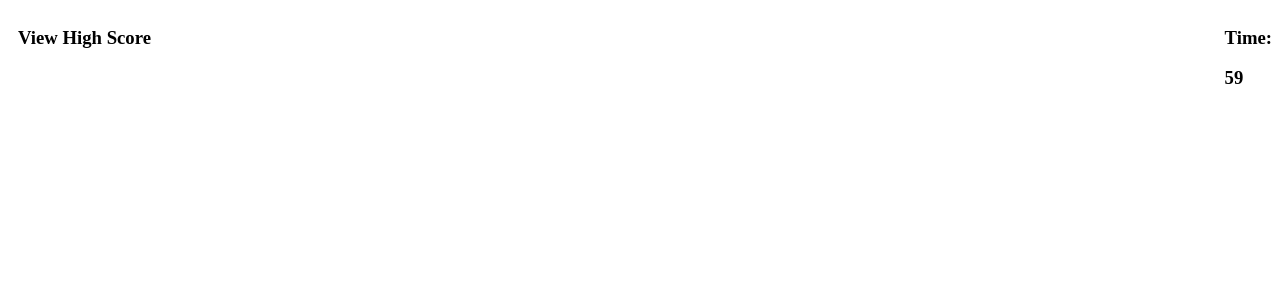
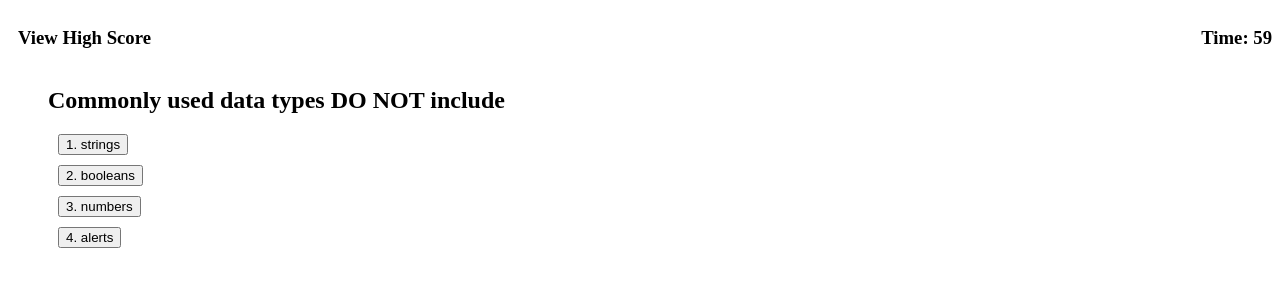
Before and after one commit to elissamaine/Coding-Quiz, a plain HTML site: page index.html in a window 1280 px wide. Both pictures are taken after a click on the button "STRAT QUIZ". Drawn offline with Linux system fonts and the light colour scheme.

Commit message:
added the function to pull up the questions when the start button is clicked

```diff
--- a/assets/css/style.css
+++ b/assets/css/style.css
@@ -16,8 +16,19 @@
     margin-left: 10px;
 }
 
+.quiz-wrapper {
+    margin-left: 40px;
+    margin-right: 40px;
+}
+
 .timer-dispaly {
     margin-right: 10px;
+}
+
+.btn {
+    display: block;
+    margin: 10px;
+    padding: auto;
 }
 
 .hide {
--- a/assets/js/script.js
+++ b/assets/js/script.js
@@ -1,4 +1,5 @@
 //variables
+var questionIndex = 0
 var time = 60;
 var timer
 
@@ -8,7 +9,9 @@ var startButton = document.getElementById("start-button");
 var quizScreen = document.getElementById("quiz-page");
 var key = document.getElementById("key");
 var answers = document.getElementById("answers");
-var endScreen = document.getElementById("quiz-end-page")
+var endScreen = document.getElementById("quiz-end-page");
+var initialsInput = document.getElementById('initials');
+var submitButton = document.getElementById("initials-input-btn");
 var scoresScreen = document.getElementById("high-scores-page");
 var timerCountDown = document.getElementById("timer");
 var viewHighScores = document.getElementById('view-highscores');
@@ -52,6 +55,15 @@ function openPage() {
     scoresScreen.setAttribute("class", "hide");
 };
 
+//save scores from the end quiz page
+function saveHighScore() {
+    var initials = initialsInput.value
+
+    if (initials !== "") {
+        var highScores = JSON.parse(localStorage.getItem("highscores"))
+    }
+}
+
 //this function pulls up all the scored that were saved to the
 function showHighScores() {
     var scores =JSON.parse(localStorage.getItem(highScores))
@@ -81,6 +93,29 @@ function stopQuiz() {
 
 }
 
+//function that will be called when the quiz starts that pulls up the questions from the questions variable
+function showQuestions() {
+    var currentQuestion = questions[questionIndex];
+    console.log(currentQuestion)
+
+    var questionEl = document.getElementById('quiz-question');
+    questionEl.textContent = currentQuestion.question;
+
+    //answers.innerHTML = "";
+
+    currentQuestion.answersAll.forEach(function(answer, i) {
+        var answerBtns = document.createElement("button");
+        answerBtns.setAttribute("class", "btn");
+        answerBtns.setAttribute("value", answer);
+        console.log(answerBtns)
+        //adds numbers and the text to the buttons
+        answerBtns.textContent = i +1 + ". " + answer;
+        answers.appendChild(answerBtns);
+    });
+}
+
+
+
 function startQuiz() {
     startScreen.setAttribute("class", "hide");
     endScreen.setAttribute("class", "hide");
@@ -100,6 +135,7 @@ function startQuiz() {
     }, 1000)
     // pull up questions
 
+    showQuestions()
 }
 
 //turn the varriable questions into interactive buttons that the user can click to answer
--- a/index.html
+++ b/index.html
@@ -17,8 +17,7 @@
        </div>
        <div class="timer-display">
         <!--this div despalyes the remaining time in the header-->
-        <h3 id="time">Time:</h3>
-        <h3 id="timer"></h3>
+        <h3 id="time">Time: <span id="timer"></span></h3>
        </div>
     </nav>
  </header>
```
